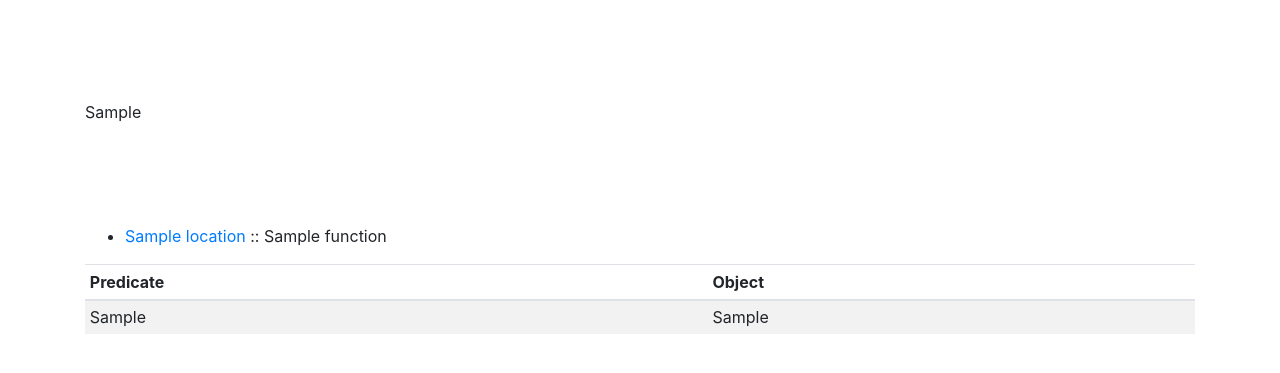
After one commit to volodymyrss/oda-experiments, a Flask app: template templates/view-workflow.html in a window 1280 px wide. The commit adds this page. Shown: the top 373 px of the page. Run offline with Flask 2, Linux system fonts and the light colour scheme; the template is opened without the code that fills it: most values are stand-ins (such as "Sample title", 1, 10 or a date in 2020); parts of the project's set-up code (start-up, migrations or seed data) failed here and were passed over; some libraries are stand-ins or nearby versions.

Commit message:
missing templates

```diff
--- a/odatestsapp.py
+++ b/odatestsapp.py
@@ -595,7 +595,15 @@
 
 @app.route('/view-data')
 def viewdata():
-    return render_template('view-data.html', data=list_data())
+
+    odakb.sparql.reset_stats_collection()
+    d = list_data()
+    request_stats = odakb.sparql.query_stats
+
+    r = render_template('view-data.html', data=d, request_stats=request_stats)
+    odakb.sparql.reset_stats_collection()
+
+    return r
 
 
 
@@ -684,7 +692,7 @@
     try:
         stdout = subprocess.check_output(['bash', '-c', c]).decode()
     except Exception as e:
-        pass
+        raise Exception("failed")
 
     return dict(stdout=stdout)
 
--- a/templates/layout.html
+++ b/templates/layout.html
@@ -16,6 +16,9 @@
   </head>
   <body>
     <div class="container">
+        {{ request_stats }}
+    </div>
+    <div class="container">
       {% block content %}{% endblock %}
     </div>
     <script src="https://code.jquery.com/jquery-3.3.1.slim.min.js" integrity="sha384-q8i/X+965DzO0rT7abK41JStQIAqVgRVzpbzo5smXKp4YfRvH+8abtTE1Pi6jizo" crossorigin="anonymous"></script>
--- a/templates/view-data.html
+++ b/templates/view-data.html
@@ -1,5 +1,6 @@
 {% extends "layout.html" %}
 {% block content %}
+
 
   <table class="table table-striped table-sm">
 
--- /dev/null
+++ b/templates/view-workflow.html
@@ -0,0 +1,25 @@
+{% extends "layout.html" %}
+{% block content %}
+
+  <ul>
+      <li><a href="{{ w.location }}">{{ w.location }}</a> :: {{w.function}}</li>
+  </ul>
+
+  <table class="table table-striped table-sm">
+
+    <thead class="thead">
+     <tr>
+       <th>Predicate</th>
+       <th>Object</th>
+     </tr>
+    </thead>
+
+    {% for k,v in w.items() %}
+        <tr>
+            <td>{{ k }}</td>
+            <td>{{ v }}</td>
+        </tr>
+    {% endfor %}
+
+  </table>
+{% endblock %}
```
